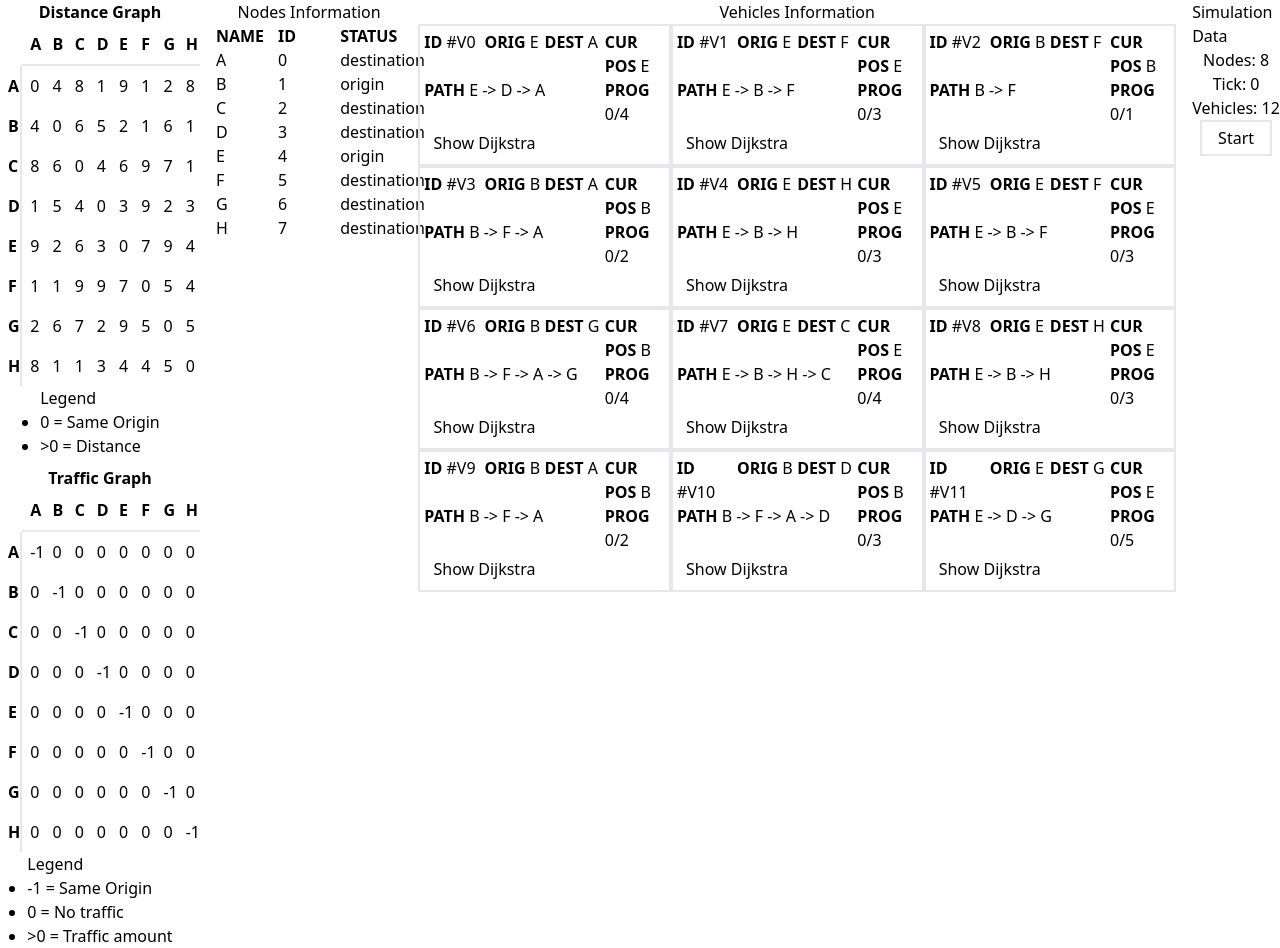
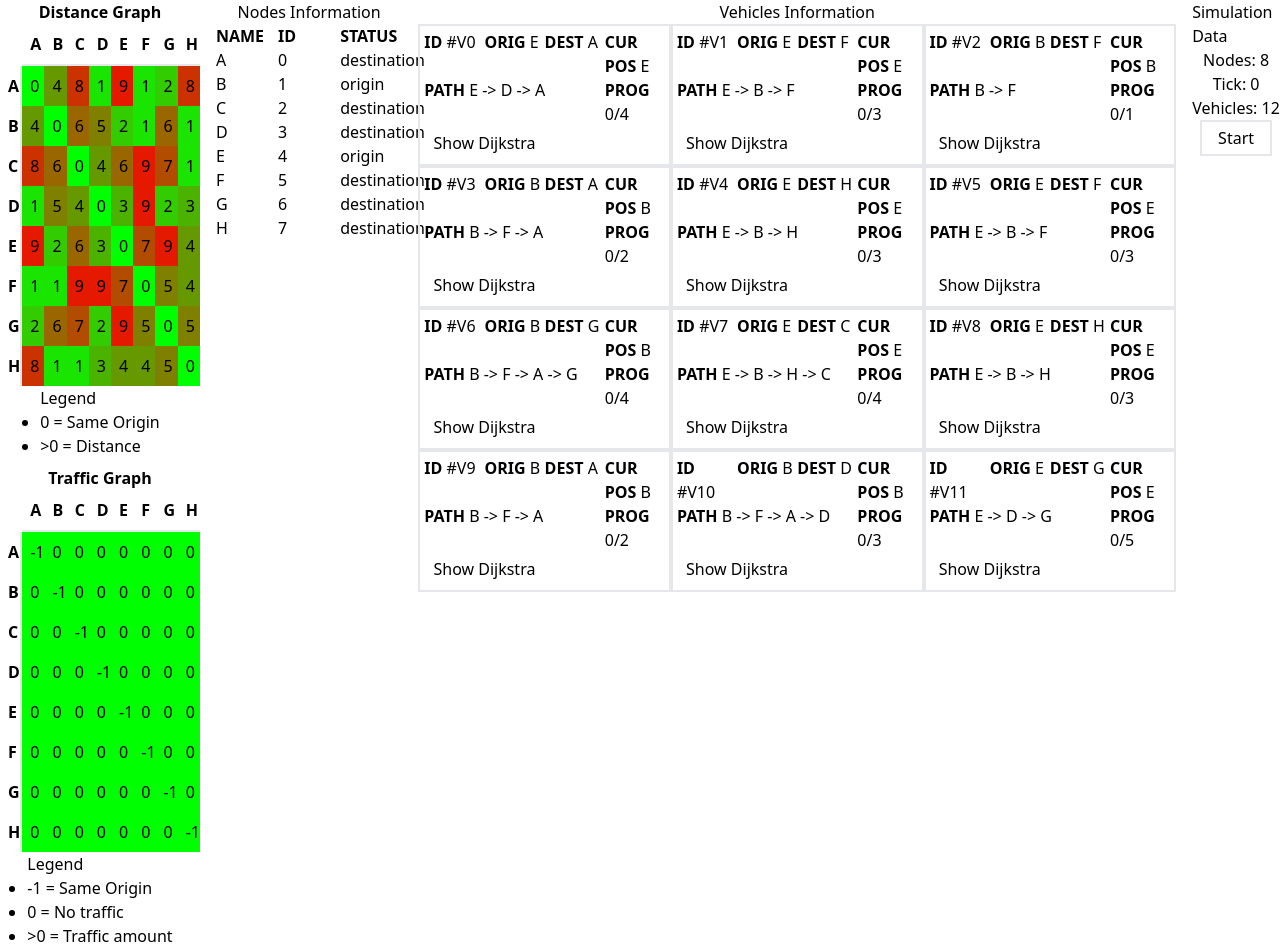
Before and after one commit to scantarbian/shiroko, a Next.js app: page /playground/trafficsim in a window 1280 px wide. Built offline with nearby package versions, Linux system fonts and the light colour scheme.

Commit message:
feat: heatmap for dijkstra graph

```diff
--- a/app/playground/trafficsim/page.tsx
+++ b/app/playground/trafficsim/page.tsx
@@ -26,8 +26,12 @@ import VehicleData from "./Vehicle";
 // - vehicle move to next node based on djikstra algorithm on distance and traffic graph
 // - traffic graph update based on vehicle position
 
+// constants
+const NODES = 8;
+const MAX_WEIGHT = 10;
+
 const TrafficSim = () => {
-  const [nodes, setNodes] = useState(8);
+  const [nodes, setNodes] = useState(NODES);
   const [distanceGraph, setDistanceGraph] = useState<number[][]>([[]]);
   const [trafficGraph, setTrafficGraph] = useState<number[][]>([[]]);
   const [nodeInformation, setNodeInformation] = useState<NodeInformation[]>([]);
@@ -36,11 +40,13 @@ const TrafficSim = () => {
   const [isSimulationActive, setIsSimulationActive] = useState(false);
 
   const initDistanceGraph = (nodes: number) => {
-    // generate weighted graph with values between 0 and 10
+    // generate weighted graph with values between 0 and MAX_WEIGHT
     const graphArray = new Array(nodes)
       .fill(1)
       .map(() =>
-        new Array(nodes).fill(0).map(() => Math.floor(Math.random() * 10))
+        new Array(nodes)
+          .fill(0)
+          .map(() => Math.floor(Math.random() * MAX_WEIGHT))
       );
 
     // set diagonal to 0
@@ -269,6 +275,18 @@ const TrafficSim = () => {
     setIsSimulationActive(!isSimulationActive);
   };
 
+  function getHeatmapColor(weight: number) {
+    // Normalize the weight to range 0 - 1
+    let normalizedWeight = weight / MAX_WEIGHT;
+
+    // Calculate the red and green components
+    let red = Math.floor(normalizedWeight * 255);
+    let green = Math.floor((1 - normalizedWeight) * 255);
+
+    // Return the color in CSS rgb format
+    return `rgb(${red}, ${green}, 0)`;
+  }
+
   if (nodeInformation.length === 0) {
     return <div>Loading...</div>;
   }
@@ -296,7 +314,13 @@ const TrafficSim = () => {
                     </span>
                     {row.map((col, j) => {
                       return (
-                        <span key={j} className="p-2">
+                        <span
+                          key={j}
+                          className="p-2 text-black"
+                          style={{
+                            backgroundColor: `${getHeatmapColor(col)}`,
+                          }}
+                        >
                           {col}
                         </span>
                       );
@@ -333,7 +357,13 @@ const TrafficSim = () => {
                     </span>
                     {row.map((col, j) => {
                       return (
-                        <span key={j} className="p-2">
+                        <span
+                          key={j}
+                          className="p-2 text-black"
+                          style={{
+                            backgroundColor: `${getHeatmapColor(col)}`,
+                          }}
+                        >
                           {col}
                         </span>
                       );
```
